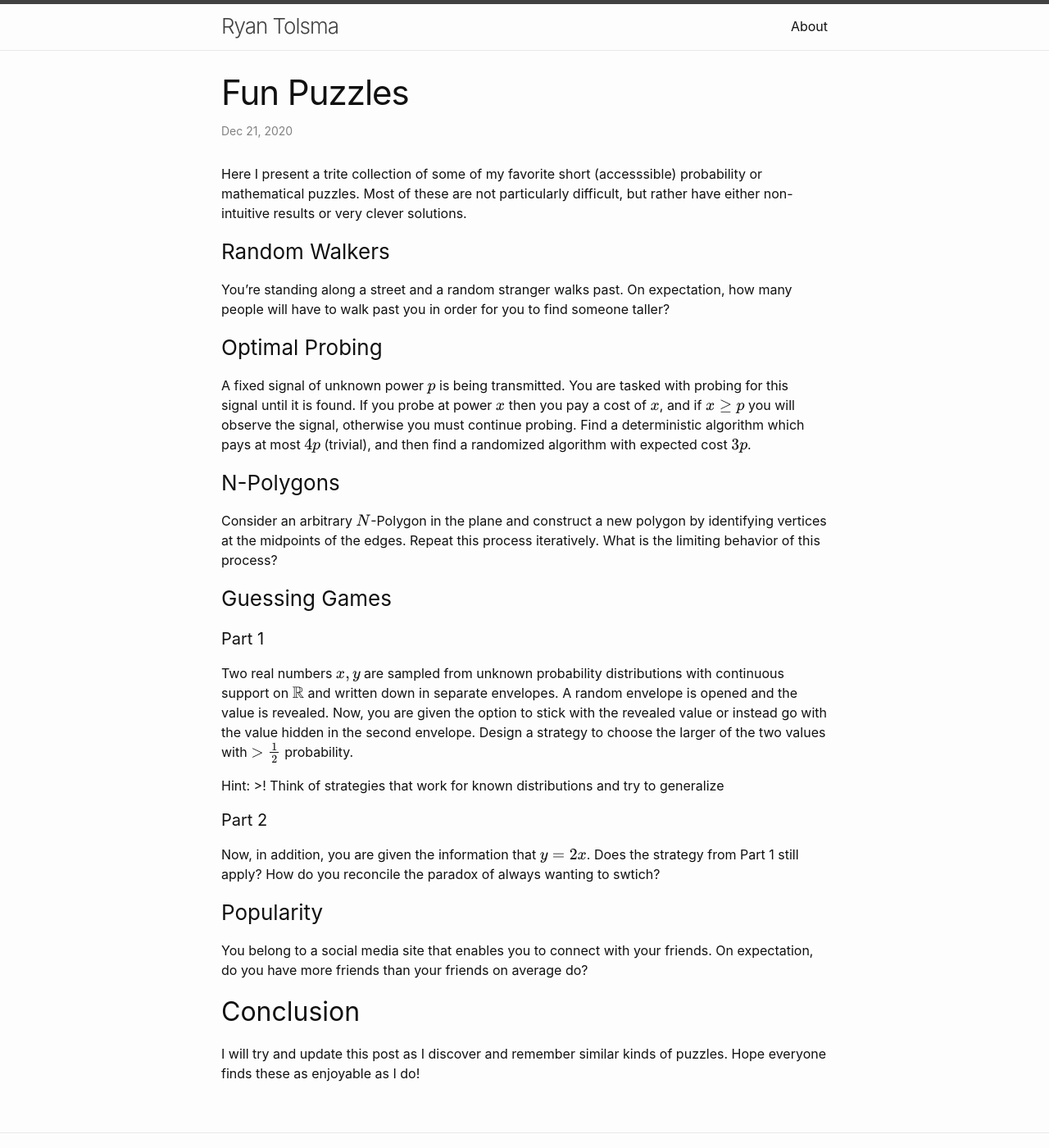
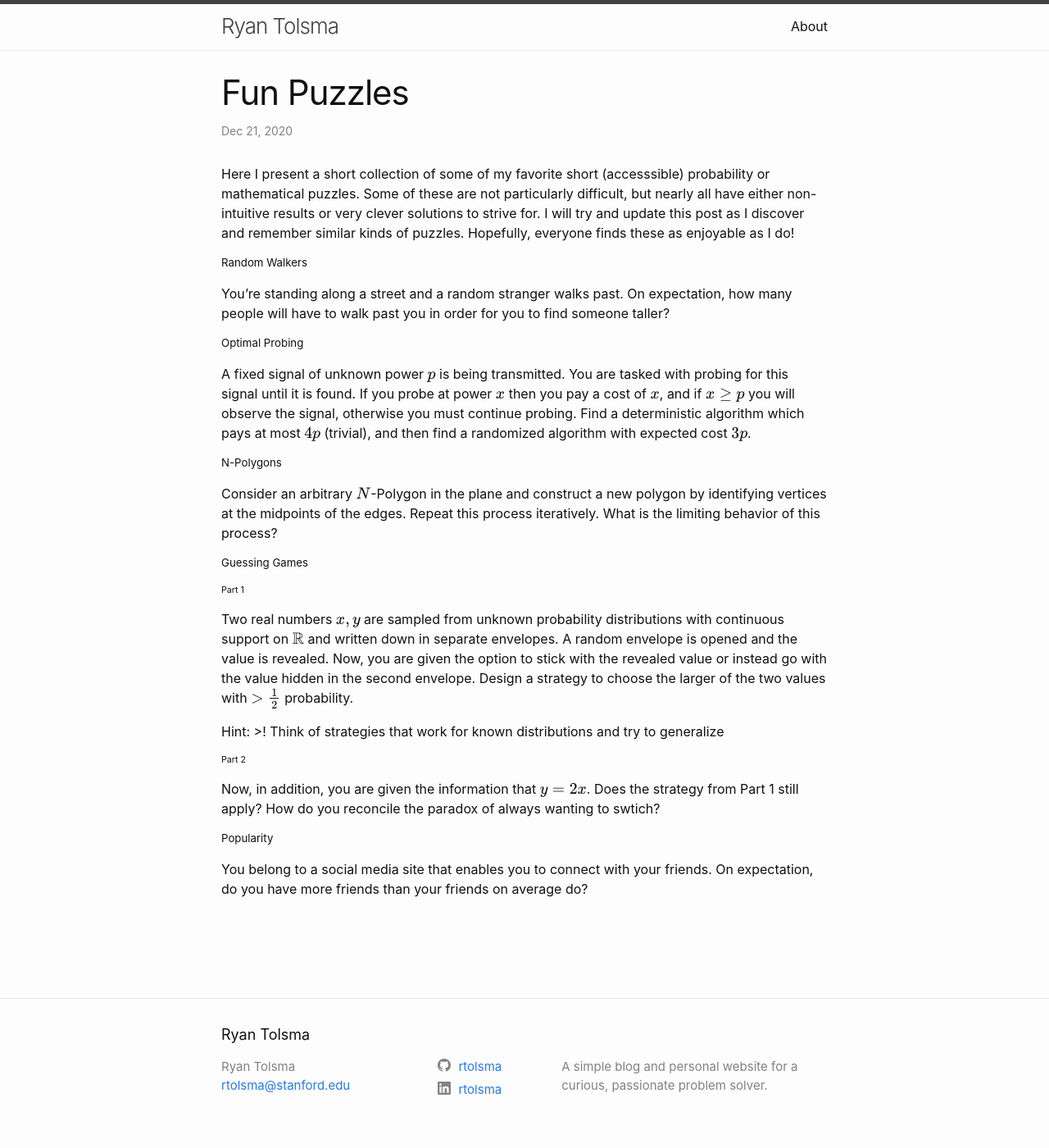
Before and after one commit to rtolsma/rtolsma.github.io, a Jekyll site: the page built from _posts/2020-12-21-funproblems.markdown, in a window 1280 px wide and 1400 px high. Shown: the whole window at 82% size. Built offline with Jekyll 4.4.1, drawn with Linux system fonts in a browser that asks for light colours; formulas are drawn with MathJax 3; comment, search, counter and statistics services are not loaded.

Commit message:
probability puzzles

```diff
--- a/_posts/2020-12-21-funproblems.markdown
+++ b/_posts/2020-12-21-funproblems.markdown
@@ -6,44 +6,38 @@ comments: true
 published: true
 ---
 
-Here I present a trite collection of some of my favorite short (accesssible) probability or mathematical puzzles. Most of these are not particularly difficult, but rather have either non-intuitive results or very clever solutions.
+Here I present a short collection of some of my favorite short (accesssible) probability or mathematical puzzles. Some of these are not particularly difficult, but nearly all have either non-intuitive results or very clever solutions to strive for. I will try and update this post as I discover and remember similar kinds of puzzles. Hopefully, everyone finds these as enjoyable as I do!
 
 
-
-### Random Walkers
+##### Random Walkers
 
 You're standing along a street and a random stranger walks past. On expectation, how many people will have to walk past you in order for you to find someone taller?
 
-### Optimal Probing
+##### Optimal Probing
 
 A fixed signal of unknown power $$p$$ is being transmitted. You are tasked with probing for this signal until it is found. If you probe at power $$x$$ then you pay a cost of $$x$$, and if $$x \geq p$$ you will observe the signal, otherwise you must continue probing. Find a deterministic algorithm which pays at most $$4p$$ (trivial), and then find a randomized algorithm with expected cost $$3p$$.
 
 
 
-### N-Polygons
+##### N-Polygons
 
 Consider an arbitrary $$N$$-Polygon in the plane and construct a new polygon by identifying vertices at the midpoints of the edges. Repeat this process iteratively. What is the limiting behavior of this process?
 
 
-### Guessing Games
+##### Guessing Games
 
-#### Part 1
+###### Part 1
 
 Two real numbers $$x,y$$ are sampled from unknown probability distributions with continuous support on $$\mathbb{R}$$ and written down in separate envelopes. A random envelope is opened and the value is revealed. Now, you are given the option to stick with the revealed value or instead go with the value hidden in the second envelope. Design a strategy to choose the larger of the two values with $$>\frac{1}{2}$$ probability.
 
 Hint: >! Think of strategies that work for known distributions and try to generalize
 
 
-#### Part 2
+###### Part 2
 
 Now, in addition, you are given the information that $$y = 2x$$. Does the strategy from Part 1 still apply? How do you reconcile the paradox of always wanting to swtich?
 
 
-### Popularity
+##### Popularity
 
 You belong to a social media site that enables you to connect with your friends. On expectation, do you have more friends than your friends on average do?
-
-
-## Conclusion
-
-I will try and update this post as I discover and remember similar kinds of puzzles. Hope everyone finds these as enjoyable as I do!
```
